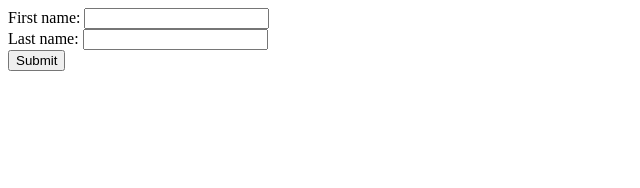
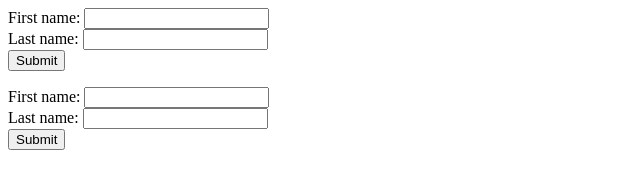
Before and after one commit to BrianWalsh23/LAB5_DRQ, a website: page Index.html in a window 1280 px wide. Shown: the whole page, without its empty margins (0-640 px from the left). Drawn offline with Linux system fonts and the light colour scheme.

Commit message:
Exercise 8 - Complete

```diff
--- a/Index.html
+++ b/Index.html
@@ -3,3 +3,9 @@
     Last name: <input type="text" name="lastname"><br>
     <input type="submit" value="Submit">
 </form>
+
+<form action="/name" method="POST">
+    First name: <input type="text" name="firstname"><br>
+    Last name: <input type="text" name="lastname"><br>
+    <input type="submit" value="Submit">
+</form>
--- a/package.json
+++ b/package.json
@@ -10,6 +10,7 @@
   "license": "ISC",
   "description": "",
   "dependencies": {
+    "body-parser": "^1.20.3",
     "express": "^4.21.1",
     "nodemon": "^3.1.7"
   }
```
Also changed, not shown: server.js (+11 -0 lines), 1 other file.
